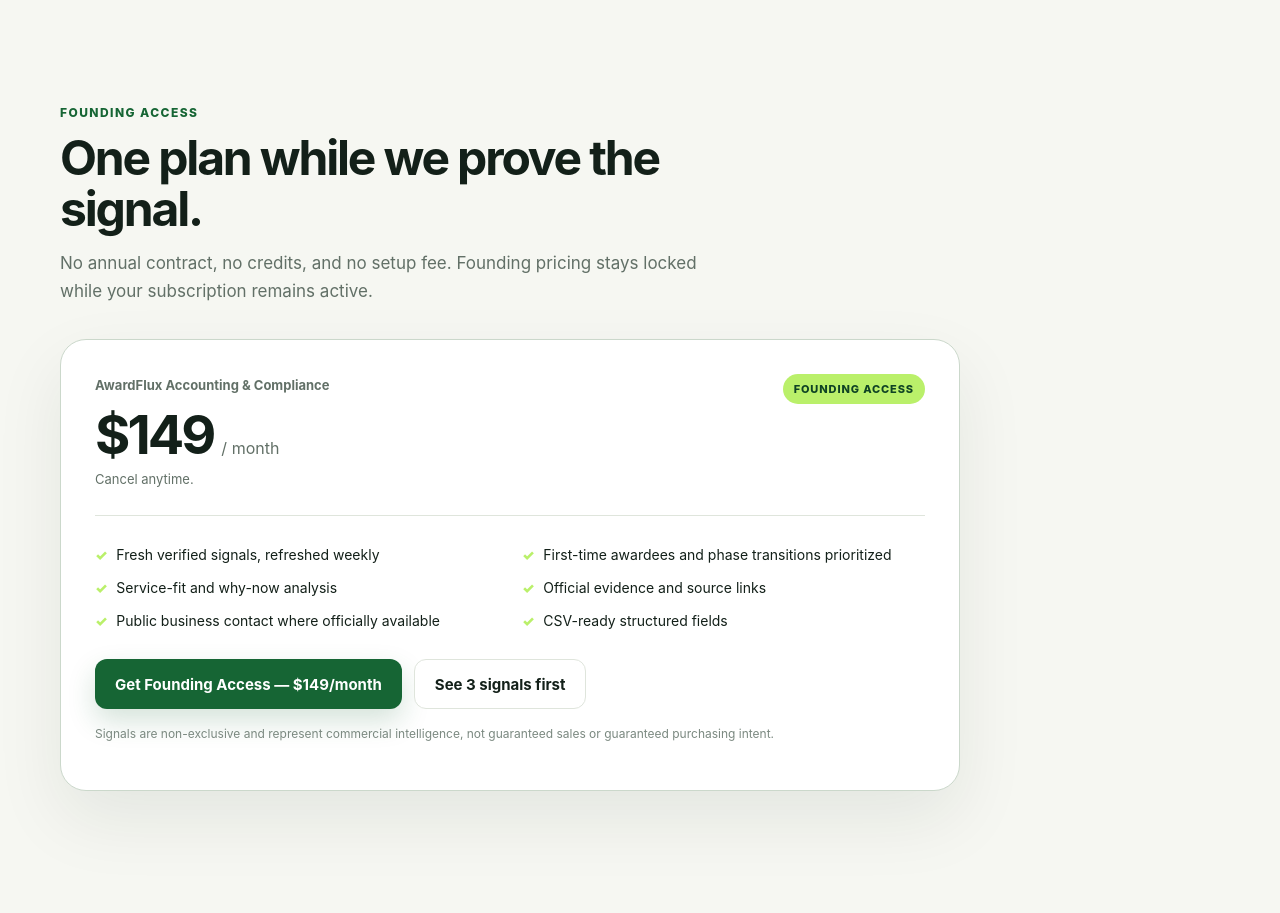
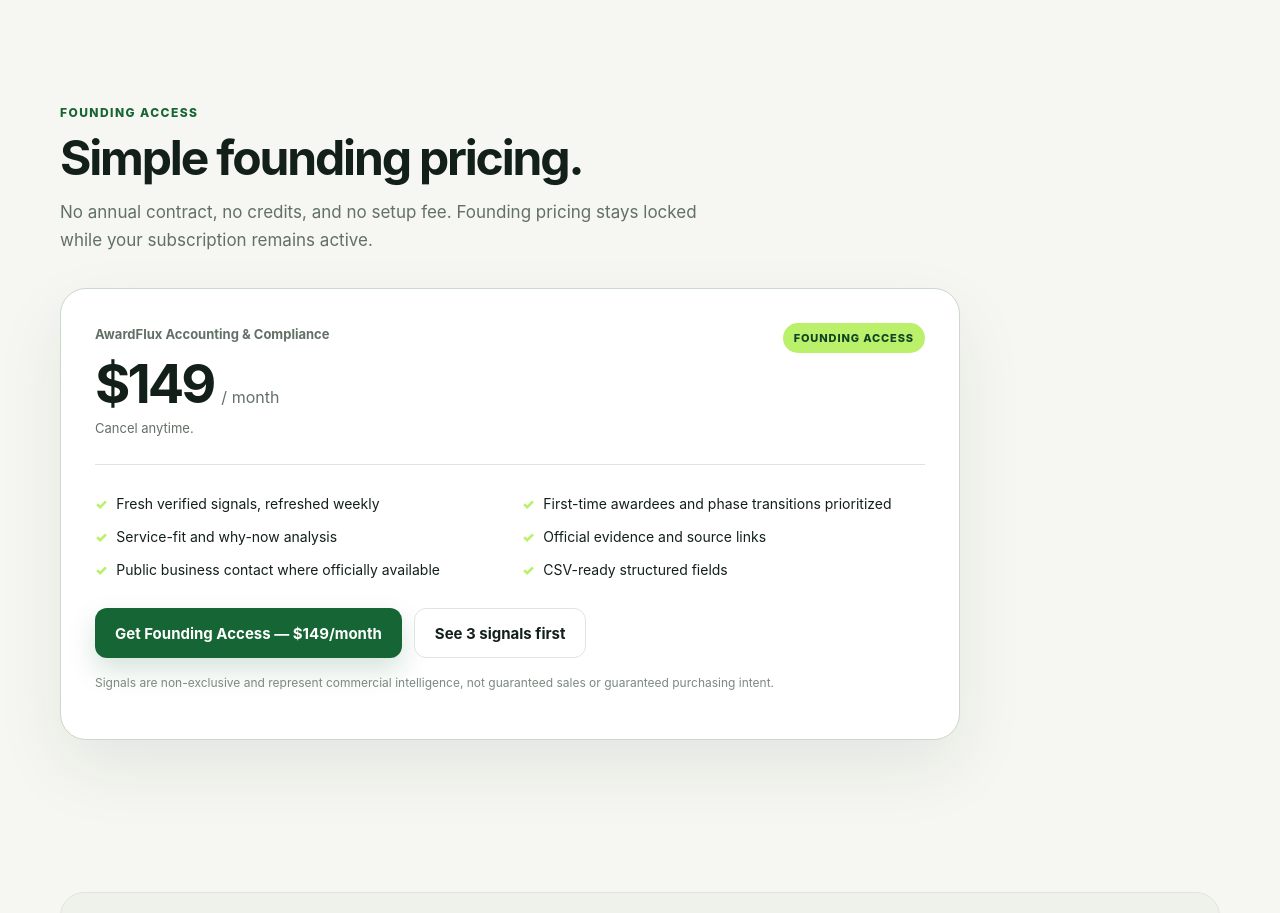
Before and after one commit to dgimenez6/awardflux, a Next.js app: page / in a window 1280 px wide. Shown: the part 3960-4873 px from the top of the page. Built offline with nearby package versions, Linux system fonts and the light colour scheme.

Commit message:
refine: finalize founding pricing copy

```diff
--- a/app/page.tsx
+++ b/app/page.tsx
@@ -267,7 +267,7 @@
       <section className="pricing shell" id="pricing">
         <div className="sectionIntro narrow">
           <div className="kicker">Founding Access</div>
-          <h2>One plan while we prove the signal.</h2>
+          <h2>Simple founding pricing.</h2>
           <p>
             No annual contract, no credits, and no setup fee. Founding pricing
             stays locked while your subscription remains active.
```
